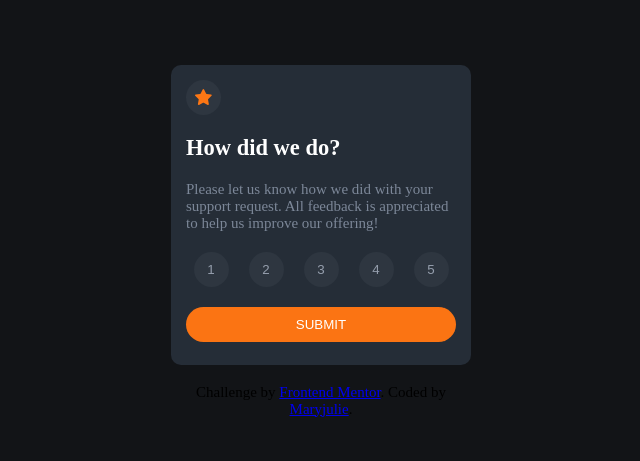
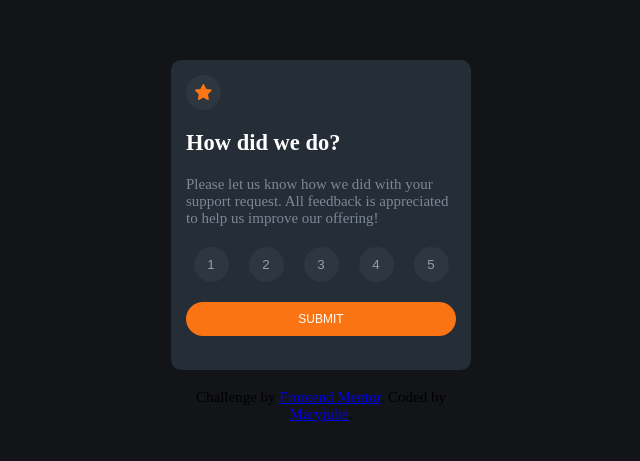
Before and after one commit to maryjulie22/new-task, a plain HTML site: page index.html in a window 1280 px wide. Shown: the part 159-620 px from the top of the page, without its empty margins (319-959 px from the left). Drawn offline with Linux system fonts and the light colour scheme.

Commit message:
new update

```diff
--- a/style.css
+++ b/style.css
@@ -20,7 +20,7 @@
   padding: 15px;
   background-color: hsl(213, 19%, 18%);
   width: 300px;
-  min-height: 300px;
+  min-height: 310px;
   border-radius: 10px;
 }
 .inner h2 {
@@ -61,6 +61,7 @@
   border-radius: 40px;
   border: transparent;
   text-align: center;
+  font-size: 12px;
 }
 .wrapper {
   width: 100vw;
```
